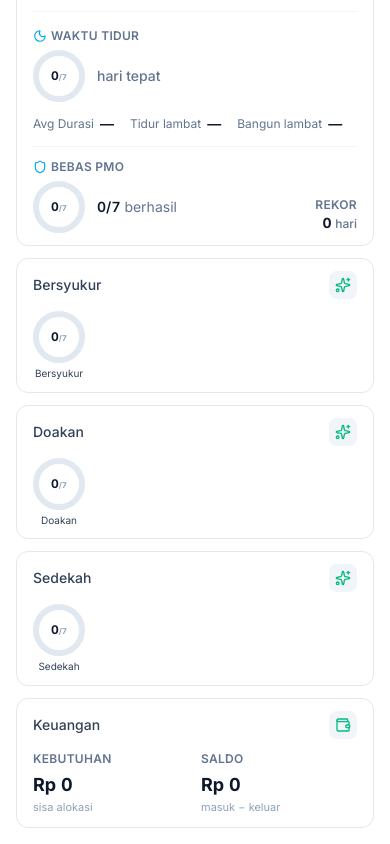
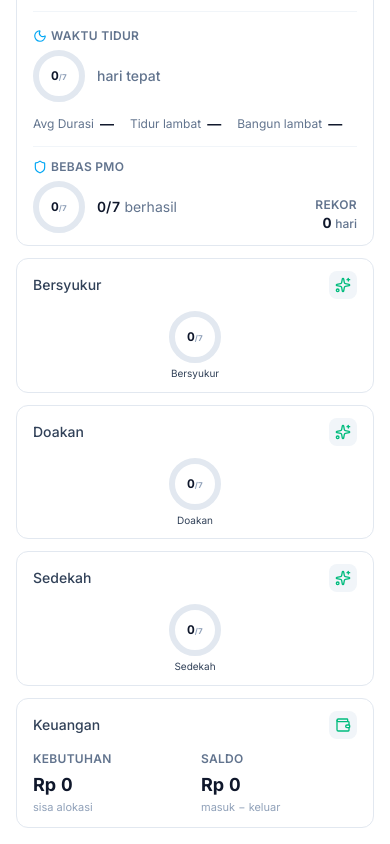
Before and after one commit to adakahroti-hue/daytrack, a Next.js app: page /overview in a window 390 px wide. Shown: the part 1162-2006 px from the top of the page. Built offline with nearby package versions, Linux system fonts and the light colour scheme; no server answers; the database is empty.

Commit message:
optimasi hoki: alasan sejajar kanan di desktop (capture)

```diff
--- a/src/components/overview/RoutineTodaySection.tsx
+++ b/src/components/overview/RoutineTodaySection.tsx
@@ -631,7 +631,7 @@ export function RoutineTodaySection({ startStr, endStr, metricEndStr, period }:
         <div className="grid grid-cols-1 sm:grid-cols-3 gap-3">
           {/* Bersyukur */}
           <RoutineCard tint="bg-white border-slate-200" icon={Sparkles} iconColor="text-emerald-500" title="Bersyukur">
-            <div className="mt-3 flex items-center gap-3">
+            <div className={cn('mt-3 flex gap-3', period === 'shot' ? 'flex-col sm:flex-row sm:items-center' : 'flex-col')}>
               <XyDonut value={checklist[0].days} target={daysElapsed} color="#10b981" size={52} label="Bersyukur" />
               {syukurReason && (
                 <p className="text-[11px] text-rose-500">Alasan: {REASON_LABELS[syukurReason.reason] ?? syukurReason.reason}</p>
@@ -640,7 +640,7 @@ export function RoutineTodaySection({ startStr, endStr, metricEndStr, period }:
           </RoutineCard>
           {/* Doakan */}
           <RoutineCard tint="bg-white border-slate-200" icon={Sparkles} iconColor="text-emerald-500" title="Doakan">
-            <div className="mt-3 flex items-center gap-3">
+            <div className={cn('mt-3 flex gap-3', period === 'shot' ? 'flex-col sm:flex-row sm:items-center' : 'flex-col')}>
               <XyDonut value={checklist[1].days} target={daysElapsed} color="#10b981" size={52} label="Doakan" />
               {doaReason && (
                 <p className="text-[11px] text-rose-500">Alasan: {doaReason.reason}</p>
@@ -649,7 +649,7 @@ export function RoutineTodaySection({ startStr, endStr, metricEndStr, period }:
           </RoutineCard>
           {/* Sedekah */}
           <RoutineCard tint="bg-white border-slate-200" icon={Sparkles} iconColor="text-emerald-500" title="Sedekah">
-            <div className="mt-3 flex items-center gap-3">
+            <div className={cn('mt-3 flex gap-3', period === 'shot' ? 'flex-col sm:flex-row sm:items-center' : 'flex-col')}>
               <XyDonut value={sedekahCount} target={daysElapsed} color="#10b981" size={52} label="Sedekah" />
               {sedekahReason && (
                 <p className="text-[11px] text-rose-500">Alasan: {REASON_LABELS[sedekahReason.reason] ?? sedekahReason.reason}</p>
```
